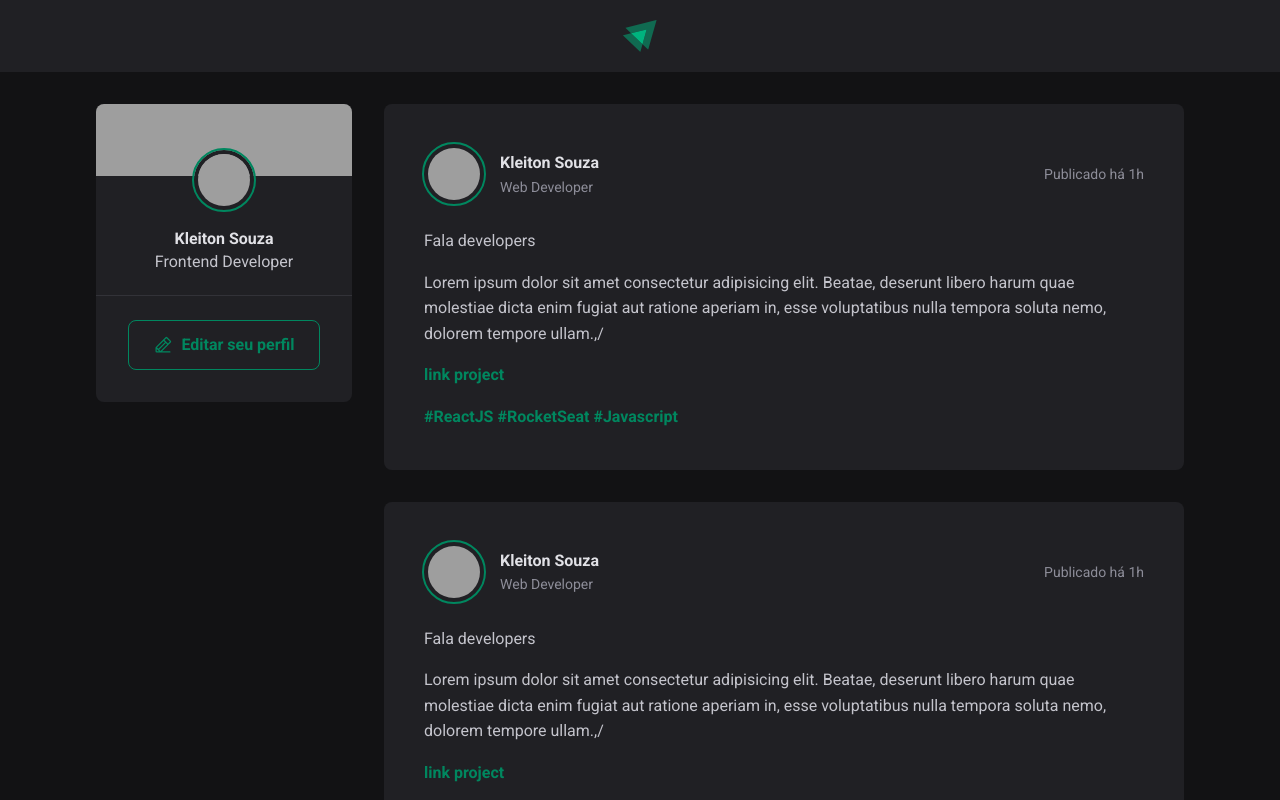
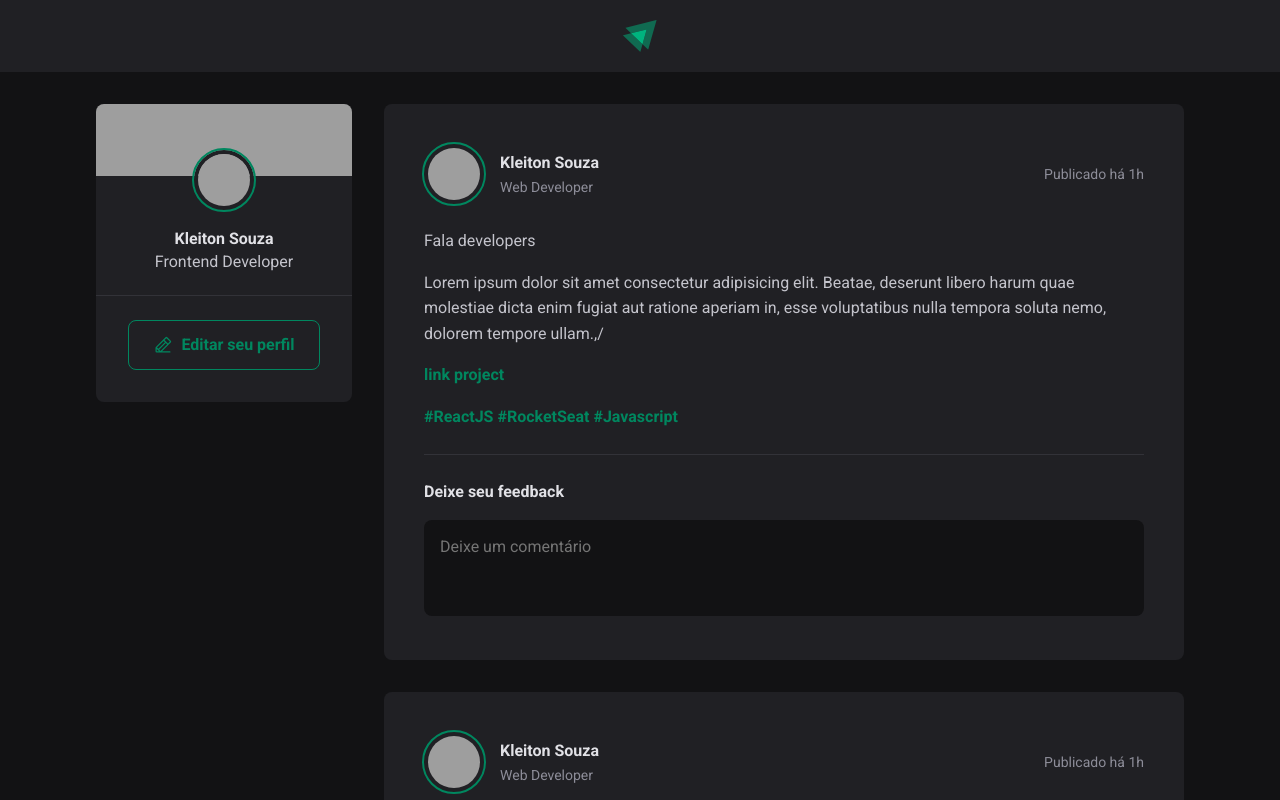
Before and after one commit to kleitonADS/FeedAppReactJS, a React (Vite) app in the folder FeedApp/: page / in a window 1280 px wide. Shown: the top 800 px of the page. Built offline with nearby package versions, Linux system fonts and the light colour scheme; grey boxes are pictures that could not be loaded.

Commit message:
Add comment Form
add comment form to post component

```diff
--- a/FeedApp/src/components/Post.jsx
+++ b/FeedApp/src/components/Post.jsx
@@ -36,7 +36,13 @@
                 </p>
             </div>
 
-
+            <form className={styles.commentForm}>
+                <strong>Deixe seu feedback</strong>
+                <textarea placeholder='Deixe um comentário'></textarea>
+                <footer>
+                    <button type="submit">Publicar</button>
+                </footer>
+            </form>
         </article>
     )
 }
--- a/FeedApp/src/components/Post.module.css
+++ b/FeedApp/src/components/Post.module.css
@@ -66,3 +66,53 @@
     color: var(--gray-400);
     line-height: 1.6;
  }
+
+ .commentForm{
+    width: 100%;
+    margin-top: 1.5rem;
+    padding-top: 1.5rem;
+    border-top: 1px solid var(--gray-600);
+ }
+
+ .commentForm > strong {
+    line-height: 1.6;
+    color: var(--gray-100);
+ }
+
+ .commentForm textarea {
+    width: 100%;
+    background: var(--gray-900);
+    border: 0;
+    resize: none;
+    height: 6rem;
+    padding: 1rem;
+    border-radius: 8px;
+    color: var(--gray-100);
+    line-height: 1.4;
+    margin-top: 1rem;
+ }
+
+.commentForm button[type=submit] {
+    padding: 1rem 1.5rem;
+    margin-top: 1rem;
+    border-radius: 8px;
+    border: 0;
+    background: var(--green-500);
+    color: var(--white);
+    font-weight: bold;
+    cursor: pointer;
+}
+
+.commentForm button[type=submit]:hover {
+    background: var(--green-300);
+}
+
+.commentForm footer {
+    visibility: hidden;
+    max-height: 0;
+}
+
+.commentForm:focus-within footer {
+    visibility: visible;
+    max-height: none;
+}
--- a/FeedApp/src/global.css
+++ b/FeedApp/src/global.css
@@ -11,7 +11,10 @@
   --green-300: #00B37E;
   --green-500: #00875f;
 
-
+}
+:focus{
+  outline: transparent;
+  box-shadow: 0 0 0 2px var(--green-500);
 }
 
 *{
```
